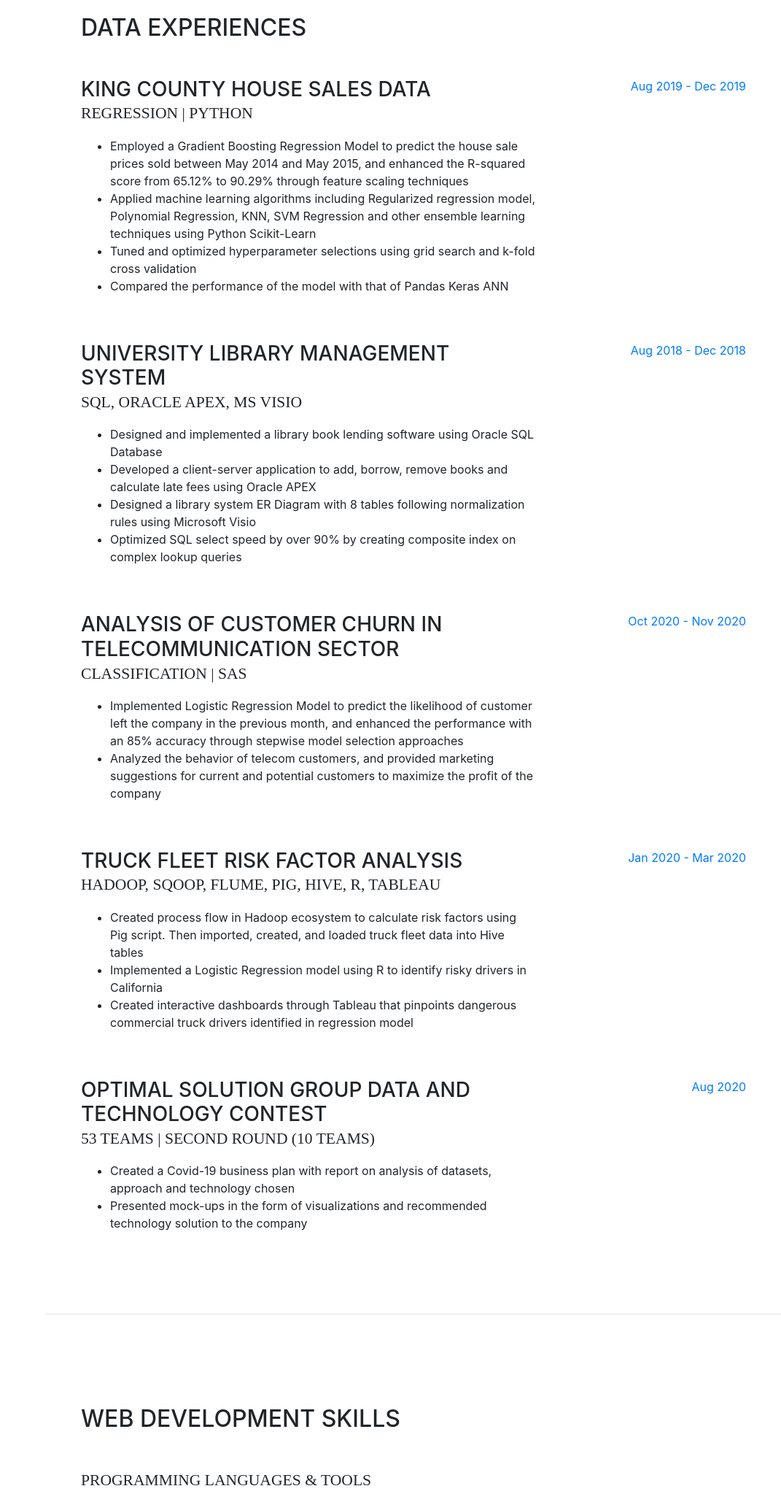
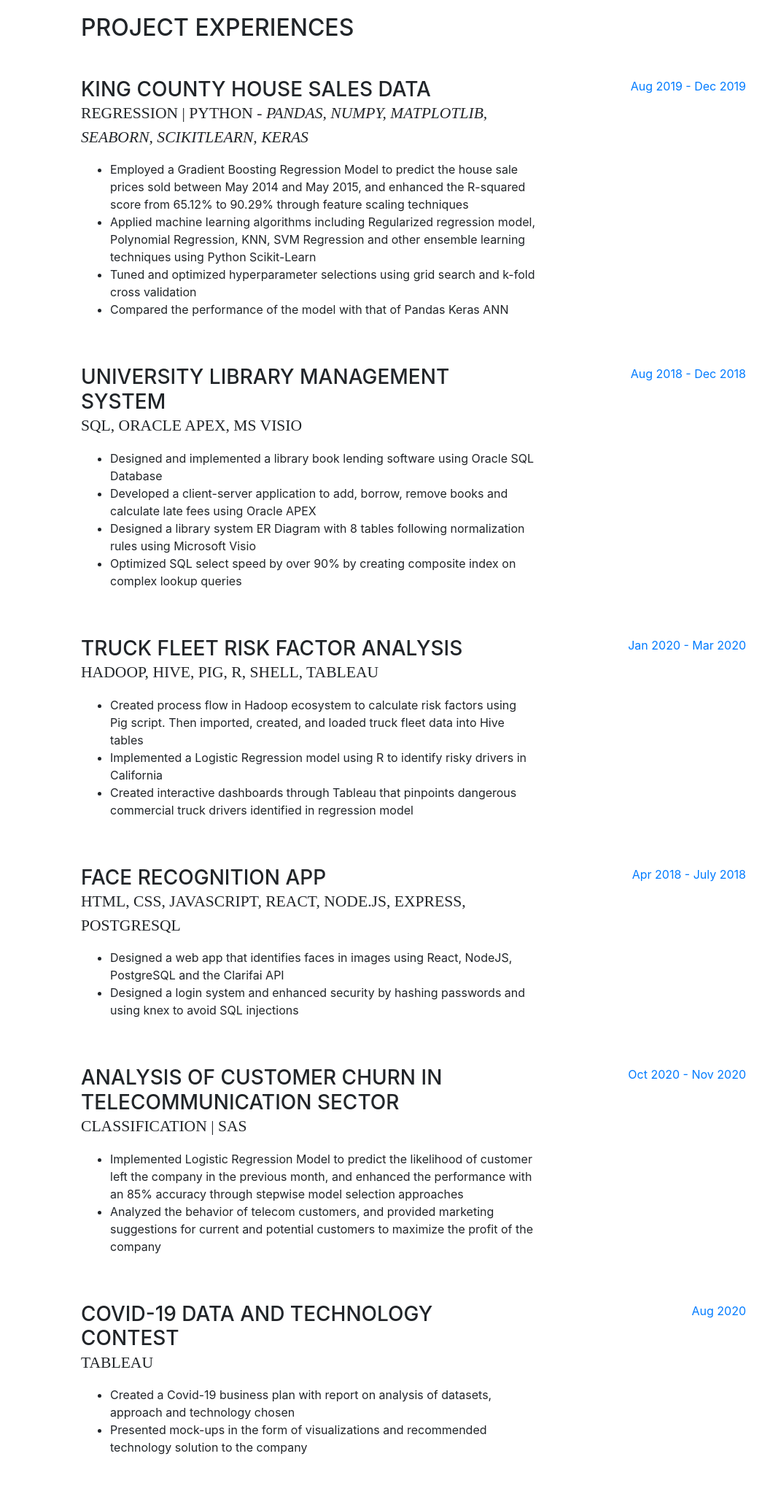
Before and after one commit to dtliao/dtliao.github.io, a website with bundled scripts: page index.html in a window 1280 px wide. Shown: the part 1680-3727 px from the top of the page at 73% size, without its empty margins (209-1280 px from the left). Built offline with nearby package versions, Linux system fonts and the light colour scheme; no server answers; a web font is replaced by a local one.

Commit message:
edited contents

```diff
--- a/css/resume.css
+++ b/css/resume.css
@@ -43,6 +43,10 @@ h3 {
   font-weight: 500;
   font-family: 'Saira Extra Condensed', serif;
   font-size: 1.35rem;
+}
+
+.i-heading {
+  font-weight: normal;
 }
 
 .list-social-icons a {
@@ -335,18 +339,11 @@ textarea[name=message]{
   background-image: url('../icons/heroku-hover.png');
 }
 
-
-
-
-
-
-
-
 /*.card-body img {
   height:25px;
   width:25px;
   margin-bottom: 5px;
-}
-.card-body img: hover {
+}*/
+/*.card-body img: hover {
   image: url('./icons/heroku2.png');
 }*/
--- a/index.html
+++ b/index.html
@@ -160,12 +160,12 @@
       </section>
       <section class="resume-section p-3 p-lg-5 d-flex flex-column" id="experience">
         <div class="my-auto">
-          <h2 class="mb-5">Data Experiences</h2>
+          <h2 class="mb-5">Project Experiences</h2>
 
           <div class="resume-item d-flex flex-column flex-md-row mb-5">
             <div class="resume-content mr-auto">
               <h3 class="mb-0">King County House Sales Data</h3>
-              <div class="subheading mb-3">Regression | Python</div>
+              <div class="subheading mb-3">Regression | Python - <i class="i-heading">Pandas, NumPy, Matplotlib, Seaborn, ScikitLearn, Keras</i></div>
               <ul>
                 <li>Employed a Gradient Boosting Regression Model to predict the house sale prices sold between May 2014 and May 2015, and enhanced the R-squared score from 65.12% to 90.29% through feature scaling techniques</li>
                 <li>Applied machine learning algorithms including Regularized regression model, Polynomial Regression, KNN, SVM Regression and other ensemble learning techniques using Python Scikit-Learn</li>
@@ -196,22 +196,8 @@
 
           <div class="resume-item d-flex flex-column flex-md-row mb-5">
             <div class="resume-content mr-auto">
-              <h3 class="mb-0">Analysis of Customer Churn in Telecommunication Sector</h3>
-              <div class="subheading mb-3">Classification | SAS</div>
-              <ul>
-                <li>Implemented Logistic Regression Model to predict the likelihood of customer left the company in the previous month, and enhanced the performance with an 85% accuracy through stepwise model selection approaches</li>
-                <li>Analyzed the behavior of telecom customers, and provided marketing suggestions for current and potential customers to maximize the profit of the company</li>
-              </ul>
-            </div>
-            <div class="resume-date text-md-right">
-              <span class="text-primary">Oct 2020 - Nov 2020</span>
-            </div>
-          </div>
-
-		      <div class="resume-item d-flex flex-column flex-md-row mb-5">
-            <div class="resume-content mr-auto">
               <h3 class="mb-0">Truck Fleet Risk Factor Analysis</h3>
-              <div class="subheading mb-3">Hadoop, Sqoop, Flume, Pig, Hive, R, Tableau</div>
+              <div class="subheading mb-3">Hadoop, Hive, Pig, R, Shell, Tableau</div>
               <ul>
                 <li>Created process flow in Hadoop ecosystem to calculate risk factors using Pig script. Then imported, created, and loaded truck fleet data into Hive tables</li>
                 <li>Implemented a Logistic Regression model using R to identify risky drivers in California</li>
@@ -225,8 +211,36 @@
 
           <div class="resume-item d-flex flex-column flex-md-row mb-5">
             <div class="resume-content mr-auto">
-              <h3 class="mb-0">Optimal Solution Group Data and Technology Contest</h3>
-              <div class="subheading mb-3">53 teams | Second Round (10 teams)</div>
+              <h3 class="mb-0">Face Recognition App</h3>
+              <div class="subheading mb-3">HTML, CSS, JavaScript, React, Node.js, Express, PostgreSQL</div>
+              <ul>
+                <li>Designed a web app that identifies faces in images using React, NodeJS, PostgreSQL and the Clarifai API</li>
+                <li>Designed a login system and enhanced security by hashing passwords and using knex to avoid SQL injections</li>
+              </ul>
+            </div>
+            <div class="resume-date text-md-right">
+              <span class="text-primary">Apr 2018 - July 2018</span>
+            </div>
+          </div>
+
+          <div class="resume-item d-flex flex-column flex-md-row mb-5">
+            <div class="resume-content mr-auto">
+              <h3 class="mb-0">Analysis of Customer Churn in Telecommunication Sector</h3>
+              <div class="subheading mb-3">Classification | SAS</div>
+              <ul>
+                <li>Implemented Logistic Regression Model to predict the likelihood of customer left the company in the previous month, and enhanced the performance with an 85% accuracy through stepwise model selection approaches</li>
+                <li>Analyzed the behavior of telecom customers, and provided marketing suggestions for current and potential customers to maximize the profit of the company</li>
+              </ul>
+            </div>
+            <div class="resume-date text-md-right">
+              <span class="text-primary">Oct 2020 - Nov 2020</span>
+            </div>
+          </div>
+
+          <div class="resume-item d-flex flex-column flex-md-row mb-5">
+            <div class="resume-content mr-auto">
+              <h3 class="mb-0">Covid-19 Data and Technology Contest</h3>
+              <div class="subheading mb-3">Tableau</div>
               <ul>
                 <li>Created a Covid-19 business plan with report on analysis of datasets, approach and technology chosen</li>
                 <li>Presented mock-ups in the form of visualizations and recommended technology solution to the company</li>
@@ -316,7 +330,7 @@
               Tableau Desktop Specialist</li>
             <li>
               <i class="fa-li fa fa-check"></i>
-              Optimal Intern Data and Technology Challenge Finalist </li>
+              Covid-19 Data and Technology Contest Finalist </li>
           </ul>
         </div>
       </section>
@@ -352,9 +366,9 @@
                     <p class="card-text text-left">
                       While this project is a bit goofy, it is the first app I have created using the React JavaScript library, also making use of the Tachyons CSS framework as well as the jsonplaceholder and robohash APIs.
                     </p>
-                    <a href="https://dtliao-cat-profiles.herokuapp.com/" target="_blank" class="heroku fa btn-outline-warning">Live1</a>
-                    <a href="https://github.com/dtliao/Cat-Profiles" target="_blank" class="btn-outline-warning fa fa-github"> Github</a><br>
-                    <a href="https://dtliao-emoji-dictionary.herokuapp.com/" target="_blank" class="heroku fa btn-outline-warning">Live2</a>
+                    <a href="https://dtliao.github.io/Graduation-Memory-Profiles/" target="_blank" class="heroku fa btn-outline-warning">Live1</a>
+                    <a href="https://github.com/dtliao/Graduation-Memory-Profiles" target="_blank" class="btn-outline-warning fa fa-github"> Github</a><br>
+                    <a href="https://dtliao.github.io/Emoji-Dictionary/" target="_blank" class="heroku fa btn-outline-warning">Live2</a>
                     <a href="https://github.com/dtliao/Emoji-Dictionary" target="_blank" class="btn-outline-warning fa fa-github"> Github</a>
                   </div>
                 </div>
```
Also changed, not shown: prtscn/backup.png (added), 2 other files.
